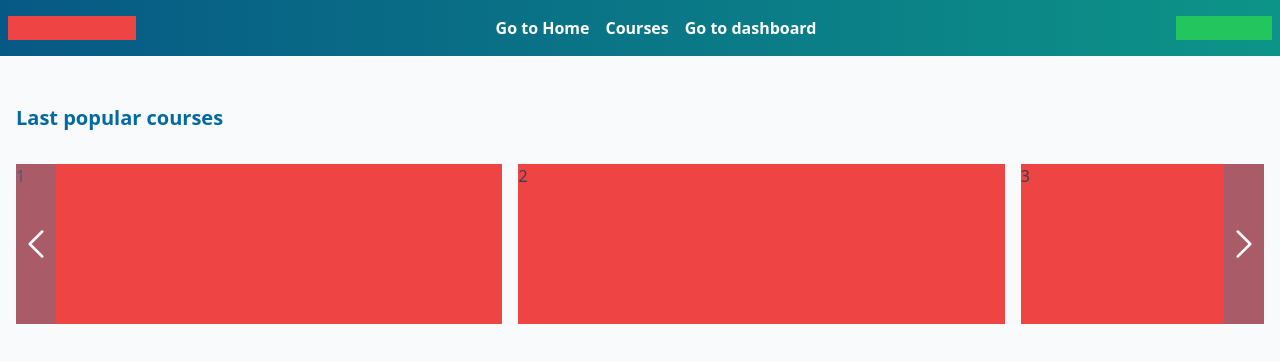
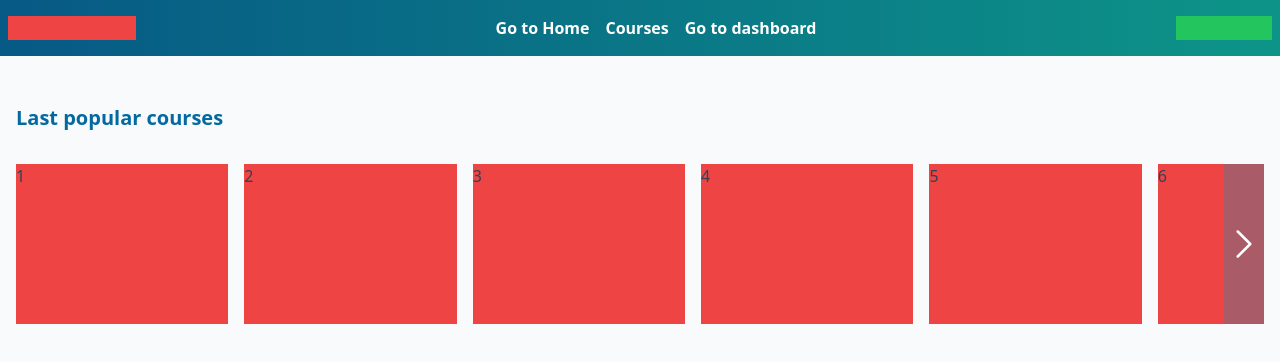
Before and after one commit to mthdht/learn, a Vue app: page /#/lessons in a window 1280 px wide. Shown: the top 362 px of the page. Built offline with nearby package versions, Linux system fonts and the light colour scheme.

Commit message:
made slider to slide on next button pressed

```diff
--- a/src/components/Carousel.vue
+++ b/src/components/Carousel.vue
@@ -1,6 +1,6 @@
 <template>
   <section class="flex overflow-hidden gap-4 h-40 relative" ref="carousel">
-    <slot></slot>
+    <slot class="test"></slot>
     <div
       class="
         prev
@@ -14,6 +14,7 @@
         justify-center
         text-white
       "
+      v-show="currentItem != 0"
     >
       <ChevronLeftIcon></ChevronLeftIcon>
     </div>
@@ -59,9 +60,11 @@ const props = defineProps({
 });
 
 const currentItem = ref(0);
-const carousel = ref('carousel')
+const carousel = ref('carousel');
+
+provide('currentItem', currentItem);
 
 function next() {
-  console.log('next');
+  currentItem.value++;
 }
 </script>
--- a/src/components/CarouselItem.vue
+++ b/src/components/CarouselItem.vue
@@ -1,27 +1,38 @@
 <template>
-  <div class="carousel-item shrink-0 bg-red-500">
+  <div class="carousel-item shrink-0 bg-red-500" ref="item">
     <slot></slot>
   </div>
 </template>
 
 <script setup>
 import { ChevronRightIcon, ChevronLeftIcon } from '@heroicons/vue/24/outline';
-import { computed, inject, onMounted, getCurrentInstance } from 'vue';
+import { computed, inject, onMounted, getCurrentInstance, ref } from 'vue';
 
 const instance = getCurrentInstance();
+const item = ref();
+const currentItem = inject('currentItem');
 
 const size = computed(() => {
   return (
     (instance.parent.refs.carousel.offsetWidth -
       instance.parent.props.visibleItems * 16) /
-      (instance.parent.props.visibleItems + 0.5) +
-    'px'
+    (instance.parent.props.visibleItems + 0.5)
   );
+});
+
+const pixelSize = computed(() => {
+  return size.value + 'px';
+});
+
+const translateSize = computed(() => {
+  return '-' + (size.value + 16) * currentItem.value + 'px';
 });
 </script>
 
 <style>
 .carousel-item {
-  width: v-bind(size);
+  width: v-bind(pixelSize);
+  transform: translateX(v-bind(translateSize));
+  transition: transform 1s ease;
 }
 </style>
--- a/src/components/Lessons.vue
+++ b/src/components/Lessons.vue
@@ -3,7 +3,7 @@
     <div class="content">
       <h1 class="font-bold text-xl text-sky-700 py-8">Last popular courses</h1>
 
-      <Carousel :visibleItems="2">
+      <Carousel :visibleItems="5">
         <CarouselItem>1</CarouselItem>
         <CarouselItem>2</CarouselItem>
         <CarouselItem>3</CarouselItem>
```
